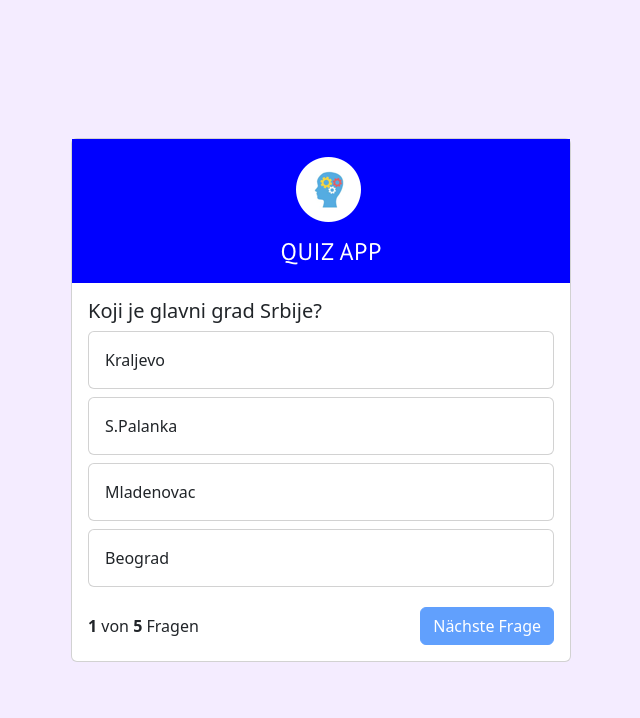
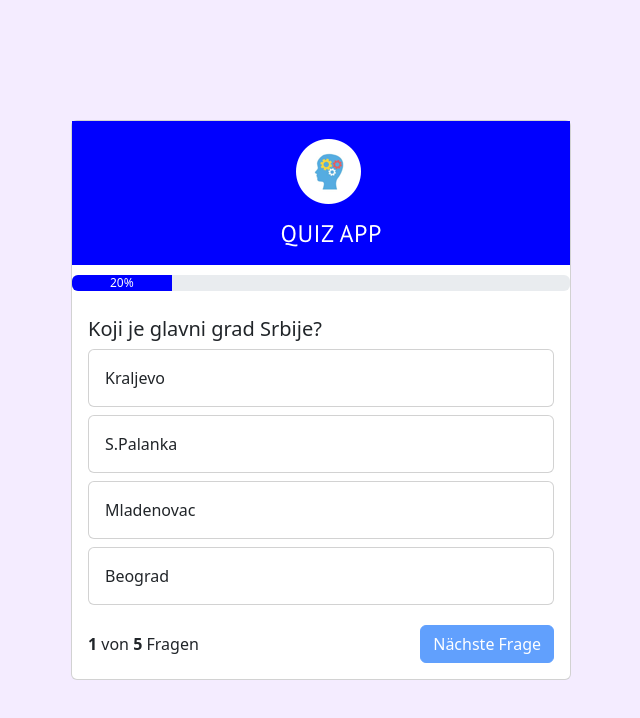
Before and after one commit to NikolaVujovic1988/QuizzApp, a plain HTML site: page index.html in a window 1280 px wide. Shown: the whole page, without its empty margins (319-959 px from the left). Drawn offline with nearby package versions, Linux system fonts and the light colour scheme.

Commit message:
added progressbar

```diff
--- a/index.html
+++ b/index.html
@@ -29,6 +29,10 @@
             <nav id="headerCardFoto" class="navbar" >
                 <img class="imgHeader" src="img/logo 2.png">
             </nav>
+
+            <div class="progress" role="progressbar" aria-label="Example with label" aria-valuenow="25" aria-valuemin="0" aria-valuemax="100">
+                <div class="progress-bar" id="progressBar" style="width: 0%">0%</div>
+              </div>
 
             <div class="card-body endscreen" id="endScreen" style="display: none;">
                 <div>
--- a/script.js
+++ b/script.js
@@ -62,7 +62,10 @@ function showQuestion() {
         document.getElementById('amountOfRightQuestions').innerHTML = rightQuestions;
     } else {
         let question = questions[currentQuestion];
-
+        let percent = (currentQuestion + 1) / questions.length;
+        percent = Math.round(percent * 100);
+        document.getElementById('progressBar').innerHTML = `${percent}%`;
+        document.getElementById('progressBar').style = `width: ${percent}%;`;
         document.getElementById('questionNumber').innerHTML = currentQuestion + 1;
         document.getElementById('question').innerHTML = question['question'];
         document.getElementById('answer_1').innerHTML = question['answer_1'];
--- a/style.css
+++ b/style.css
@@ -105,3 +105,12 @@ body {
     color: blue;
     font-weight: bold;
 }
+
+.progress {
+    margin-bottom: 10px;
+    margin-top: 10px;
+}
+
+.progress-bar {
+    background-color: rgb(0 0 255) !important;
+}
```
